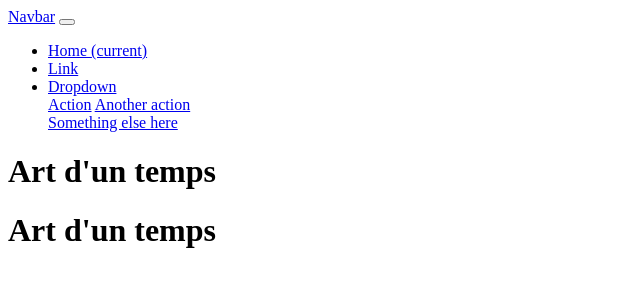
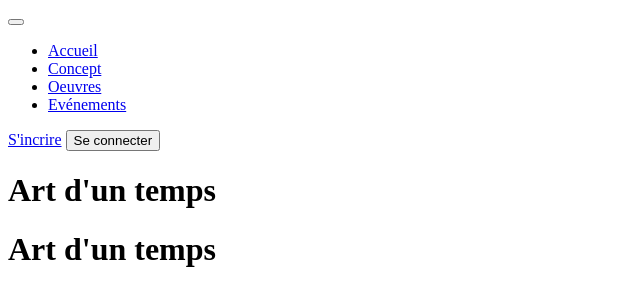
Before and after one commit to HeyMilie/Art-d-un-temps, a Symfony app: template templates/base.html.twig in a window 1280 px wide. Shown: the top 306 px of the page, without its empty margins (0-640 px from the left). Run offline with Twig, Linux system fonts and the light colour scheme; the template is opened without the code that fills it, so the values that code supplies are empty; some libraries are stand-ins or nearby versions.

Commit message:
lien nav

```diff
--- a/templates/menu.html.twig
+++ b/templates/menu.html.twig
@@ -1,28 +1,60 @@
+ <header>
         <nav class="navbar navbar-expand-lg navbar-light bg-light">
-  <a class="navbar-brand" href="#">Navbar</a>
-  <button class="navbar-toggler" type="button" data-toggle="collapse" data-target="#navbarSupportedContent" aria-controls="navbarSupportedContent" aria-expanded="false" aria-label="Toggle navigation">
+
+            <div class="container-fluid">
+                <!-- LOGO -->
+               <a class="navbar-brand" href="#">
+                <!--<img src="" alt="Mon logo">
+                </a>!-->
+
+                <!-- TOGGLE BUGER MENU -->
+                <button class="navbar-toggler" type="button" data-bs-toggle="collapse" data-bs-target="#navbarSupportedContent" aria-controls="navbarSupportedContent" aria-expanded="false" aria-label="Toggle navigation">
                 <span class="navbar-toggler-icon"></span>
                 </button>
 
+                <!-- INCLUS DANS LE TOGGLE MENU BURGER -->
                 <div class="collapse navbar-collapse" id="navbarSupportedContent">
-    <ul class="navbar-nav mr-auto">
-      <li class="nav-item active">
-        <a class="nav-link" href="#">Home <span class="sr-only">(current)</span></a>
+
+                    <!-- NAV -->
+                    <ul class="navbar-nav mx-auto mb-2 mb-lg-0">
+                        <li class="nav-item">
+                            <a class="nav-link active" aria-current="page" href="#">Accueil</a>
                         </li>
                         <li class="nav-item">
-        <a class="nav-link" href="#">Link</a>
+                            <a class="nav-link" href="#">Concept</a>
                         </li>
-      <li class="nav-item dropdown">
-        <a class="nav-link dropdown-toggle" href="#" id="navbarDropdown" role="button" data-toggle="dropdown" aria-haspopup="true" aria-expanded="false">
-          Dropdown
-        </a>
-        <div class="dropdown-menu" aria-labelledby="navbarDropdown">
-          <a class="dropdown-item" href="#">Action</a>
-          <a class="dropdown-item" href="#">Another action</a>
-          <div class="dropdown-divider"></div>
-          <a class="dropdown-item" href="#">Something else here</a>
-        </div>
+                        <li class="nav-item">
+                            <a class="nav-link" href="#">Oeuvres</a>
+                        </li>
+                        <li class="nav-item">
+                            <a class="nav-link" href="#">Evénements</a>
                         </li>
                     </ul>
+
+                    <!-- Inscription / Connexion -->
+                    {% if is_granted("IS_AUTHENTICATED_FULLY") %} {# {% if app.user %} #}
+                        <li class="nav-item">
+                             <a class="nav-link" href="">
+                             <i class="fa fa-user"></i> {{ app.user.pseudo }}
+                            </a>
+                        </li>
+
+		                    <li class="nav-item">
+                              <a class="nav-link" href="#">
+                                <i class="fa fa-sign-out-alt"></i>
+                              </a>
+                        </li>
+                     {% else %}
+                          <form class="d-flex">
+                        <a class="nav-link" href="#">S'incrire</a>
+                        <button class="btn btn-primary" type="submit">Se connecter</button>
+                    </form>
+                        {% endif %}
+
+
                 </div>
+
+            </div>
+
         </nav>
+    </header>
```
Also changed, not shown: assets/images/logo.png (added), assets/images/logo.svg (added), 1 other file. Lines whose indentation alone changed are shown as unchanged.
